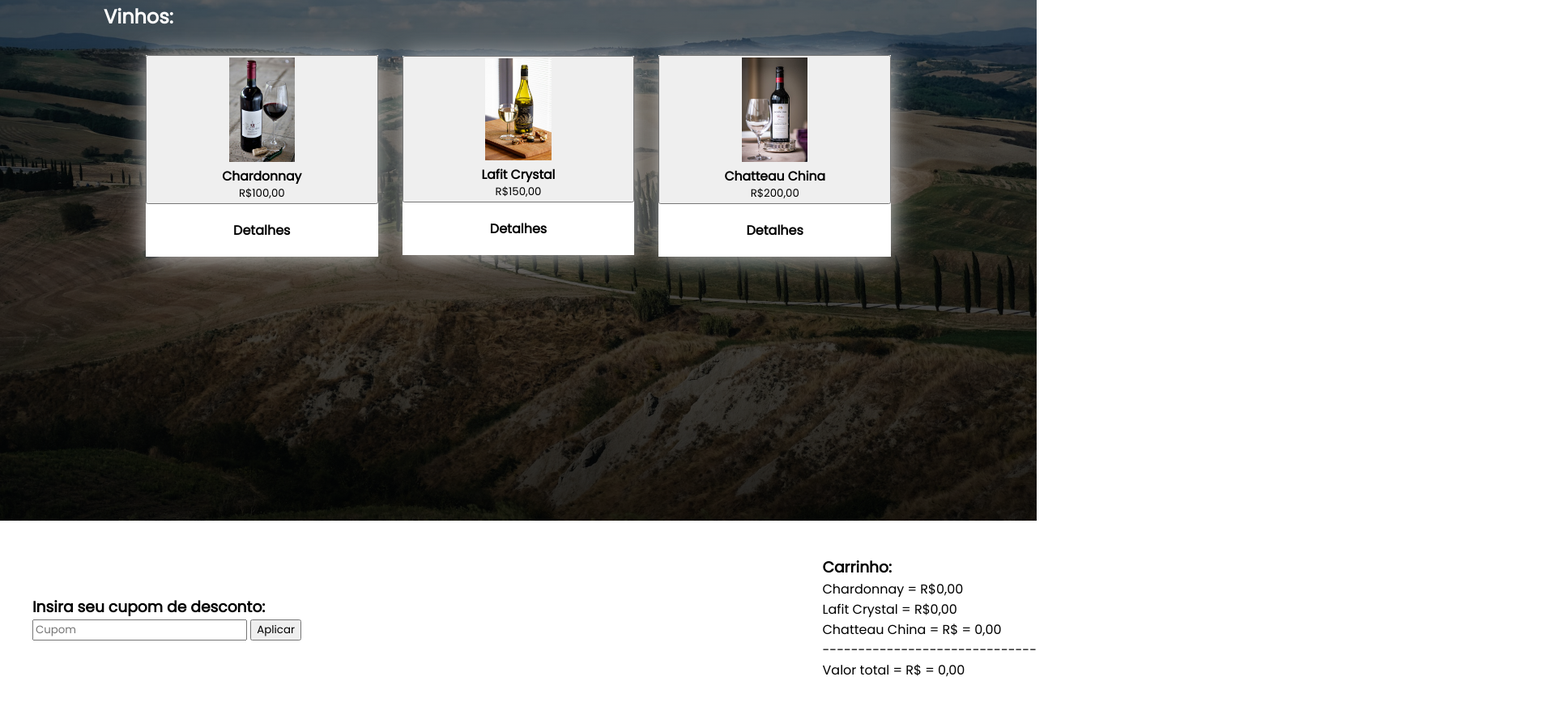
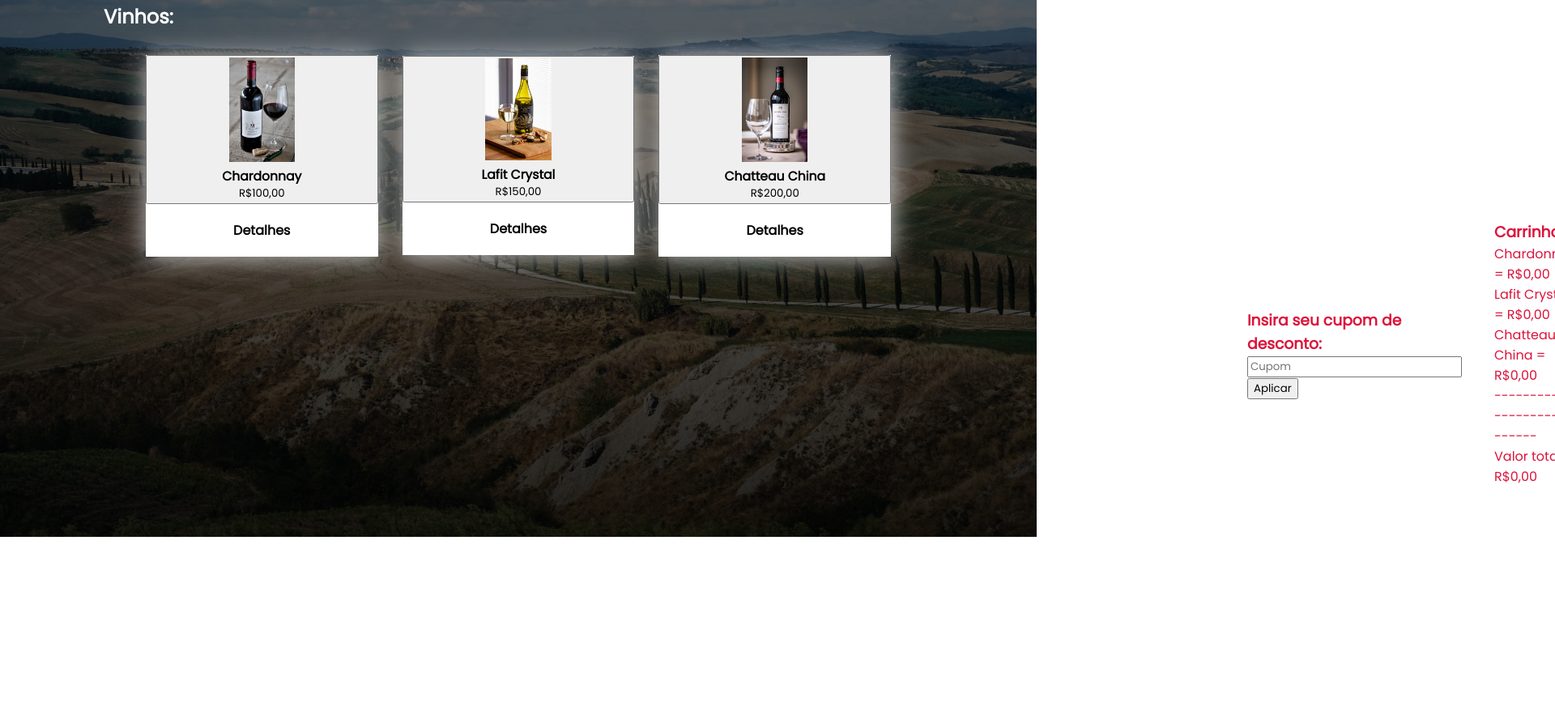
Before and after one commit to wendelldsant/CP2-WebDev-Site-Vinheria, a plain HTML site: page homepage.html in a window 1280 px wide. Shown: the part 137-1020 px from the top of the page at 81% size, 1920 px wide, since content can reach past the window. After the commit the page ends 800 px from the top, so only its background shows below. Drawn offline with Linux system fonts and the light colour scheme.

Commit message:
alterações-design-homepage

```diff
--- a/css/styles.css
+++ b/css/styles.css
@@ -160,13 +160,14 @@ a:hover {
 
 .wines {
     width: 80%;
-    min-height: calc(100vh - 200px);
+    min-height: calc(100vh - 500px);
     margin: 40px auto;
 
-    & h2 {
-        margin: 30px 0;
-        color: var(--color-light);
-    }
+
+}
+.wines h2 {
+    margin: 30px 0;
+    color: var(--color-light);
 }
 
 .wines-list {
@@ -205,19 +206,22 @@ a:hover {
 }
 
 .box-final {
-    height: 30vh;
+    height: 20vh;
+    width: 30%;
     background-color: var(--color-light);
     display: flex;
     justify-content: space-between;
     align-items: center;
+    margin-left: auto;
+    margin: 0px 1500px;
 
-    & ul {
+}
+.box-final ul {
     border-radius: 0 15px;
-
-    & h2 {
-        color: var(--color-pink);
+    color: var(--color-pink);
     }
-    }
+.box-final h3{
+    color: var(--color-pink);
 }
 
 .vinhos-descrição{
--- a/homepage.html
+++ b/homepage.html
@@ -68,7 +68,7 @@
             </ul>
             <ul>
                 <h3>Carrinho:</h3>
-                <p id="resultado">Chardonnay = R$0,00<br>Lafit Crystal = R$0,00<br>Chatteau China = R$ = 0,00<br>------------------------------<br>Valor total = R$ = 0,00</p>
+                <p id="resultado">Chardonnay = R$0,00<br>Lafit Crystal = R$0,00<br>Chatteau China = R$0,00<br>----------------------------<br>Valor total = R$0,00</p>
             </ul>
         </div>
         <script src="script.js"></script>
```
